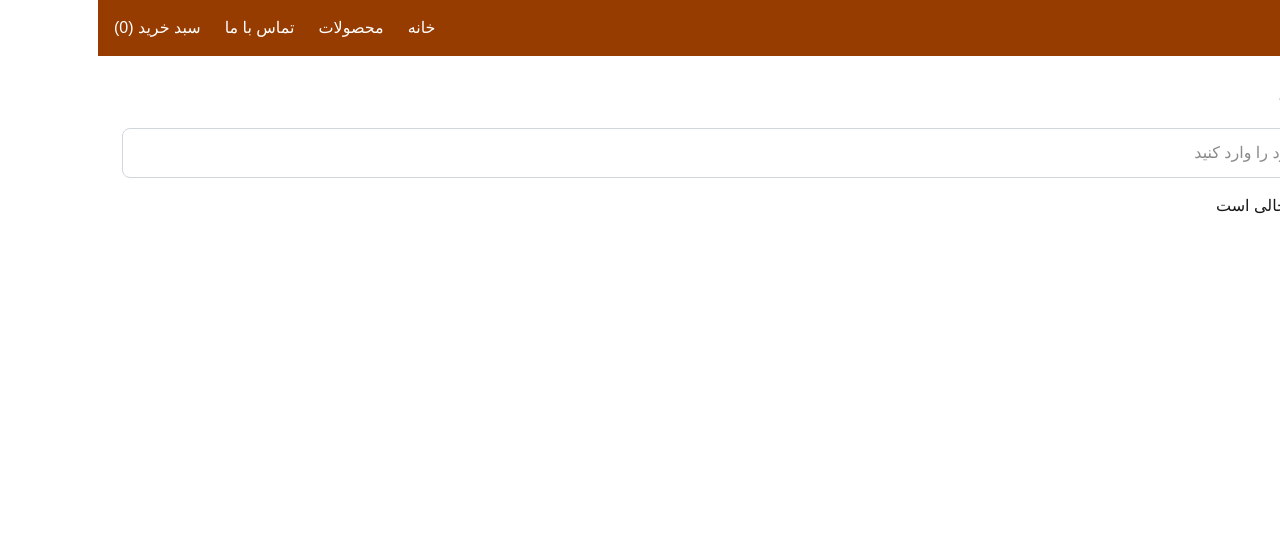
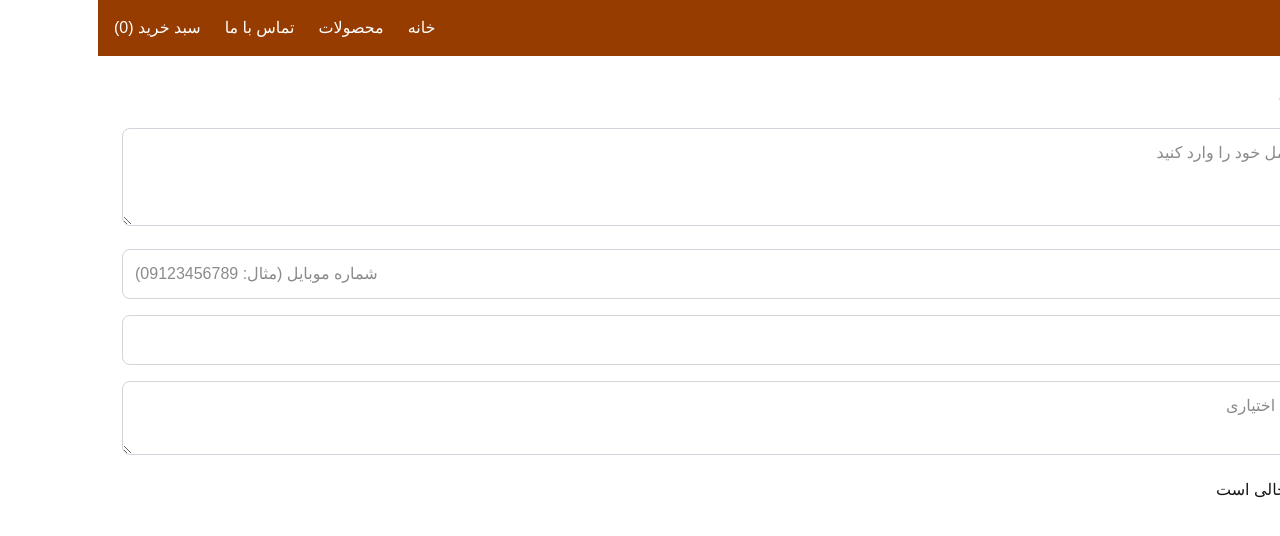
Before and after one commit to claudemohsen-hub/aighinobee, a Next.js app in the folder Honey/honey-next/: page /checkout in a window 1280 px wide. Shown: the top 536 px of the page. Built offline with nearby package versions, Linux system fonts and the light colour scheme.

Commit message:
auto update

```diff
--- a/Honey/honey-next/app/checkout/page.tsx
+++ b/Honey/honey-next/app/checkout/page.tsx
@@ -10,16 +10,41 @@
         (sum: number, item: { price: number }) => sum + item.price,
         0
     )
+
+    const shippingPrice = cart.length * 550000
+    const finalTotal = shippingPrice + total
+
     return (
         <div className="p-6">
             <h1 className="text-2xl font-bold mb-4">
                 پرداخت
             </h1>
+
+
+            <textarea
+             placeholder="آدرس کامل خود را وارد کنید"
+             className="border border-gray-300 rounded-lg p-3 w-full mb-4"
+             rows={3}
+              />
+
+            <input
+                type="tel"
+                placeholder="شماره موبایل (مثال: 09123456789)"
+                className="border border-gray-300 rounded-lg p-3 w-full mb-4"
+            />
+
             <input
                 type="text"
-    placeholder="آدرس خود را وارد کنید"
+                placeholder="کد پستی"
                 className="border border-gray-300 rounded-lg p-3 w-full mb-4"
             />
+
+          <textarea
+                 placeholder="توضیحات اختیاری"
+                 className="border border-gray-300 rounded-lg p-3 w-full mb-4"
+/>
+
+
             {cart.length === 0 && (
                 <p>سبد خرید خالی است</p>
             )}
@@ -34,7 +59,6 @@
                         className="flex justify-between items-center border-b py-3"
                     >
                         <span>{item.name}</span>
-
                         <span>
                             {item.price.toLocaleString("fa-IR")} تومان
                         </span>
@@ -43,20 +67,23 @@
             )}
 
             {cart.length > 0 && (
+                <div>
                     <div className="mt-5 font-bold">
-                        جمع کل:
-                        {" "}
-                        {total.toLocaleString("fa-IR")}
-                        {" "}
-                        تومان
+                        جمع کل: {total.toLocaleString("fa-IR")} تومان
+                    </div>
+                    <div className="mt-6 font-normal">
+                        هزینه پستی: {shippingPrice.toLocaleString("fa-IR")} تومان
+                    </div>
+                    <div className="mt-6 text-emerald-600 font-normal">
+                        هزینه پرداختی: {finalTotal.toLocaleString("fa-IR")} تومان
+                    </div>
 
                     <button
                         onClick={() => alert("سفارش شما ثبت شد")}
-                        className="block bg-green-700 text-white px-6 py-3  rounded-lg mt-4 hover:bg-green-800 transition"
+                        className="block bg-green-700 text-white px-6 py-3 rounded-lg mt-4 hover:bg-green-800 transition"
                     >
                         پرداخت
                     </button>
-
                 </div>
             )}
         </div>
--- a/Honey/honey-next/app/layout.tsx
+++ b/Honey/honey-next/app/layout.tsx
@@ -1,18 +1,12 @@
 import type { Metadata } from "next";
-import { Geist, Geist_Mono } from "next/font/google";
+import { Vazirmatn } from "next/font/google";
 import "./globals.css";
 import Link from "next/link";
 import CartContext from "../Context/CartContext";
-import CartCount from "./CartCount"
+import CartCount from "./CartCount";
 
-const geistSans = Geist({
-  variable: "--font-geist-sans",
-  subsets: ["latin"],
-});
-
-const geistMono = Geist_Mono({
-  variable: "--font-geist-mono",
-  subsets: ["latin"],
+const vazir = Vazirmatn({
+  subsets: ["arabic"],
 });
 
 export const metadata: Metadata = {
@@ -25,7 +19,7 @@ export default function RootLayout({ children }: { children: React.ReactNode })
     <html
       lang="fa"
       dir="rtl"
-      className={`${geistSans.variable} ${geistMono.variable} h-full antialiased`}
+      className={`${vazir.className} h-full antialiased`}
     >
       <body className="min-h-full flex flex-col">
         <CartContext>
--- a/Honey/honey-next/package.json
+++ b/Honey/honey-next/package.json
@@ -11,7 +11,8 @@
   "dependencies": {
     "next": "16.3.0",
     "react": "19.2.8",
-    "react-dom": "19.2.8"
+    "react-dom": "19.2.8",
+    "vazirmatn": "^33.0.3"
   },
   "devDependencies": {
     "@tailwindcss/postcss": "^4",
```
Also changed, not shown: 2 other files (tests, documents, lock files or other folders). Lines whose indentation alone changed are shown as unchanged.
